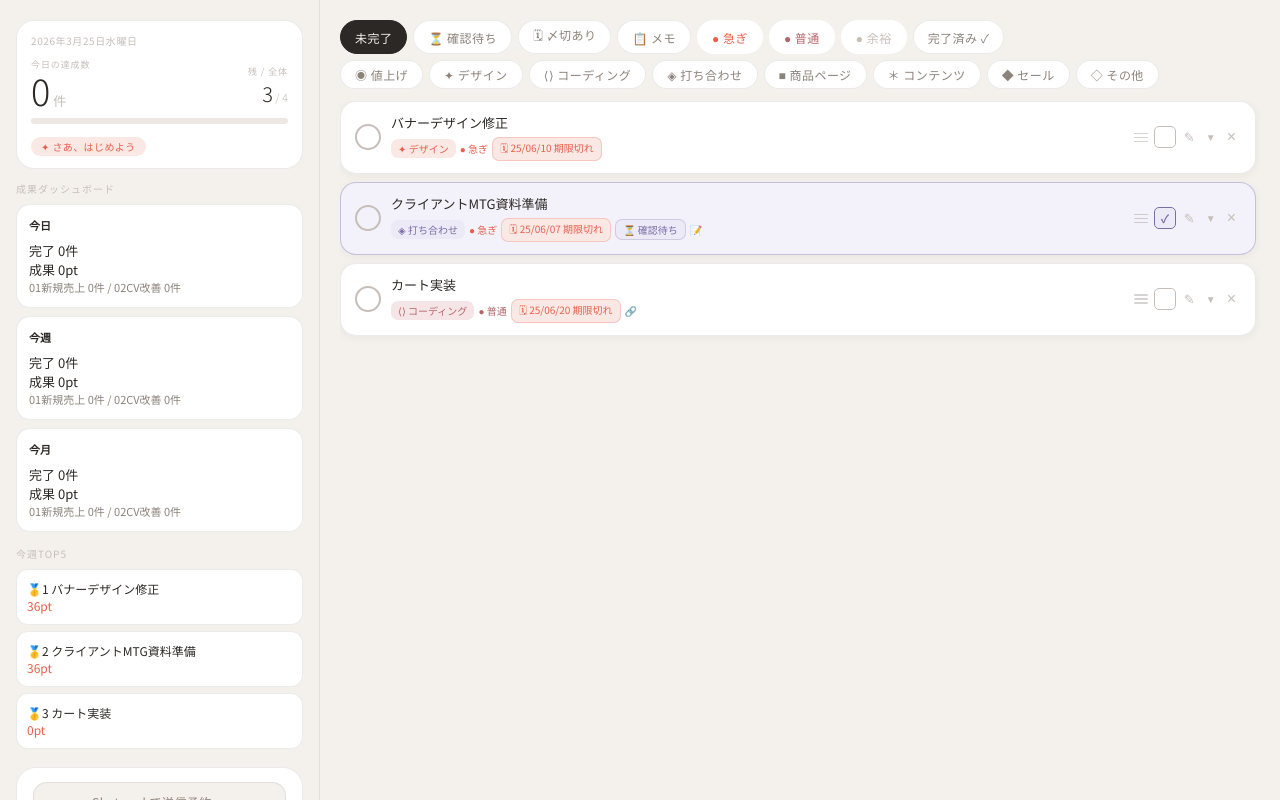
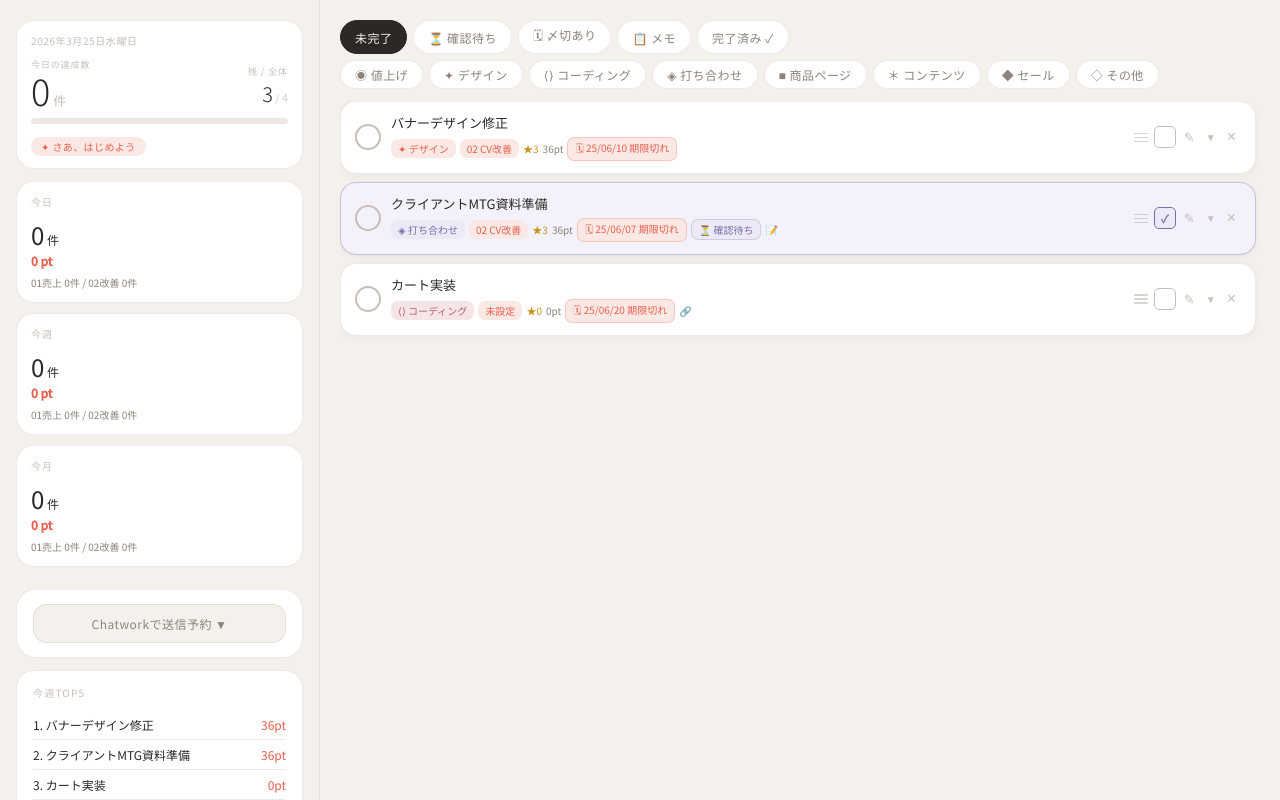
Before and after one commit to mariu-jpg/laughing-octo-system, a React (Vite) app: page / in a window 1280 px wide. Built offline with nearby package versions, Linux system fonts and the light colour scheme.

Commit message:
Add files via upload

```diff
--- a/src/App.jsx
+++ b/src/App.jsx
@@ -761,14 +761,18 @@ function TaskCard({ task, onToggle, onToggleWaiting, onDelete, onUpdate, onDragS
   // edit fields
   const [editText, setEditText]   = useState(task.text);
   const [editCat,  setEditCat]    = useState(task.category);
-  const [editPri,  setEditPri]    = useState(task.priority);
+  const [editPurpose, setEditPurpose] = useState(task.purpose || "01");
+  const [editImpact, setEditImpact] = useState(task.impact || 3);
+  const [editEffort, setEditEffort] = useState(task.effort || "day");
   const [editDl,   setEditDl]     = useState(task.deadline);
 
   // sync when task prop changes
   useEffect(() => {
     setEditText(task.text);
     setEditCat(task.category);
-    setEditPri(task.priority);
+    setEditPurpose(task.purpose || "01");
+    setEditImpact(task.impact || 3);
+    setEditEffort(task.effort || "day");
     setEditDl(task.deadline);
     setEditUrl(task.url);
     setEditMemo(task.memo);
@@ -779,7 +783,7 @@ function TaskCard({ task, onToggle, onToggleWaiting, onDelete, onUpdate, onDragS
   const chip = deadlineChip(task.deadline);
 
   const saveEdit = () => {
-    onUpdate(task.id, { text: editText.trim() || task.text, category: editCat, priority: editPri, deadline: editDl, url: editUrl, memo: editMemo });
+    onUpdate(task.id, { text: editText.trim() || task.text, category: editCat, purpose: editPurpose, impact: editImpact, effort: editEffort, deadline: editDl, url: editUrl, memo: editMemo });
     setEditing(false);
     setDirty(false);
   };
@@ -827,18 +831,30 @@ function TaskCard({ task, onToggle, onToggleWaiting, onDelete, onUpdate, onDragS
               }}>{c.emoji} {c.label}</button>
             ))}
           </div>
-          {/* priority */}
-          <div style={{ fontSize:10, color:P.inkFaint, letterSpacing:".1em", textTransform:"uppercase", marginBottom:6 }}>優先度</div>
-          <div style={{ display:"flex", gap:4, marginBottom:10 }}>
-            {PRIORITIES.map(p => (
-              <button key={p.id} onClick={() => setEditPri(p.id)} style={{
-                fontFamily:"inherit", fontSize:10, padding:"3px 9px", borderRadius:10, cursor:"pointer",
-                border:`1.5px solid ${editPri===p.id ? p.color : "transparent"}`,
-                background: editPri===p.id ? `${p.color}18` : P.bg,
-                color: editPri===p.id ? p.color : P.inkSub,
-                transition:"all .15s",
-              }}>● {p.label}</button>
+          {/* value score */}
+          <div style={{ fontSize:10, color:P.inkFaint, letterSpacing:".1em", textTransform:"uppercase", marginBottom:6 }}>成果評価</div>
+          <div style={{display:"flex",gap:5,flexWrap:"wrap",marginBottom:10}}>
+            {PURPOSES.map(p=>(
+              <button key={p.id} onClick={()=>setEditPurpose(p.id)} style={{
+                fontFamily:"inherit",fontSize:10,padding:"3px 9px",borderRadius:10,cursor:"pointer",
+                border:`1.5px solid ${editPurpose===p.id ? P.fiesta : "transparent"}`,
+                background:editPurpose===p.id ? P.fiestaBg : P.bg,
+                color:editPurpose===p.id ? P.fiesta : P.inkSub
+              }}>{p.label}</button>
             ))}
+          </div>
+          <div style={{display:"flex",gap:5,flexWrap:"wrap",marginBottom:10}}>
+            {IMPACTS.map(i=>(
+              <button key={i.id} onClick={()=>setEditImpact(i.id)} style={{
+                fontFamily:"inherit",fontSize:10,padding:"3px 9px",borderRadius:10,cursor:"pointer",
+                border:`1.5px solid ${editImpact===i.id ? P.saffron : "transparent"}`,
+                background:editImpact===i.id ? P.saffronBg : P.bg,
+                color:editImpact===i.id ? P.saffron : P.inkSub
+              }}>影響 {i.label}</button>
+            ))}
+          </div>
+          <div style={{fontSize:11,color:P.inkSub,marginBottom:10}}>
+            現在スコア：{calcValueScore({purpose:editPurpose,impact:editImpact,effort:editEffort})}pt
           </div>
           {/* deadline */}
           <div style={{ fontSize:10, color:P.inkFaint, letterSpacing:".1em", textTransform:"uppercase", marginBottom:6 }}>〆切日</div>
@@ -917,7 +933,11 @@ function TaskCard({ task, onToggle, onToggleWaiting, onDelete, onUpdate, onDragS
             <span style={{ fontSize:10, padding:"2px 7px", borderRadius:7, background:cat.bg, color:cat.color }}>
               {cat.emoji} {cat.label}
             </span>
-            <span style={{ fontSize:10, color:pri.color }}>● {pri.label}</span>
+            <span style={{ fontSize:10, padding:"2px 7px", borderRadius:7, background:P.fiestaBg, color:P.fiesta }}>
+{PURPOSES.find(p=>p.id===task.purpose)?.label || "未設定"}
+</span>
+<span style={{fontSize:10,color:P.saffron}}>★{task.impact || 0}</span>
+<span style={{fontSize:10,color:P.inkSub}}>{calcValueScore(task)}pt</span>
             {chip && (
               <span style={{
                 fontSize:10, padding:"2px 7px", borderRadius:7,
@@ -1360,13 +1380,15 @@ function ChatworkReminderForm() {
 function AddTaskForm({ onAdd }) {
   const [text,   setText]   = useState("");
   const [cat,    setCat]    = useState("design");
-  const [pri,    setPri]    = useState("mid");
+  const [purpose, setPurpose] = useState("01");
+  const [impact, setImpact] = useState(3);
+  const [effort, setEffort] = useState("day");
   const [dl,     setDl]     = useState("");
   const inputRef = useRef(null);
 
   const handleAdd = () => {
     if (!text.trim()) return;
-    onAdd({ text:text.trim(), category:cat, priority:pri, deadline:dl });
+    onAdd({ text:text.trim(), category:cat, purpose, impact, effort, deadline:dl });
     setText(""); setDl("");
   };
 
@@ -1404,18 +1426,21 @@ function AddTaskForm({ onAdd }) {
         ))}
       </div>
 
-      {/* priority */}
-      <div style={{ fontSize:10, color:P.inkFaint, letterSpacing:".1em", textTransform:"uppercase", marginBottom:7 }}>優先度</div>
-      <div style={{ display:"flex", gap:5, marginBottom:12 }}>
-        {PRIORITIES.map(p => (
-          <button key={p.id} onClick={() => setPri(p.id)} style={{
-            fontFamily:"inherit", fontSize:11, padding:"4px 11px", borderRadius:12, cursor:"pointer",
-            border:`1.5px solid ${pri===p.id ? p.color : "transparent"}`,
-            background: pri===p.id ? `${p.color}18` : P.bg,
-            color: pri===p.id ? p.color : P.inkSub,
-            transition:"all .15s",
-          }}>● {p.label}</button>
-        ))}
+      {/* value */}
+      <div style={{fontSize:10,color:P.inkFaint,letterSpacing:".1em",marginBottom:7}}>成果分類</div>
+      <div style={{display:"flex",gap:5,flexWrap:"wrap",marginBottom:10}}>
+        {PURPOSES.map(p=><button key={p.id} onClick={()=>setPurpose(p.id)} style={{
+          fontFamily:"inherit",fontSize:11,padding:"4px 10px",borderRadius:12,cursor:"pointer",
+          border:`1.5px solid ${purpose===p.id ? P.fiesta : "transparent"}`,
+          background:purpose===p.id ? P.fiestaBg : P.bg,color:purpose===p.id ? P.fiesta:P.inkSub
+        }}>{p.label}</button>)}
+      </div>
+      <div style={{display:"flex",gap:5,marginBottom:12}}>
+        {IMPACTS.map(i=><button key={i.id} onClick={()=>setImpact(i.id)} style={{
+          fontFamily:"inherit",fontSize:11,padding:"4px 10px",borderRadius:12,cursor:"pointer",
+          border:`1.5px solid ${impact===i.id ? P.saffron : "transparent"}`,
+          background:impact===i.id ? P.saffronBg:P.bg,color:impact===i.id?P.saffron:P.inkSub
+        }}>{i.label}</button>)}
       </div>
 
       {/* deadline */}
@@ -1456,9 +1481,7 @@ const FILTERS = [
   { id:"deadline", label:"🗓 〆切あり"    },
   { id:"meeting",  label:"◈ 打ち合わせ"  },
   { id:"memos",    label:"📋 メモ"       },
-  { id:"pri_high", label:"● 急ぎ"        },
-  { id:"pri_mid",  label:"● 普通"        },
-  { id:"pri_low",  label:"● 余裕"        },
+
   { id:"price",    label:"◉ 値上げ"      },
   { id:"design",   label:"✦ デザイン"    },
   { id:"coding",   label:"⟨⟩ コーディング" },
@@ -1472,47 +1495,45 @@ const FILTERS = [
 const priOrder = { high:0, mid:1, low:2 };
 
 
-function AchievementDashboard({tasks=[]}) {
+function getPeriodStats(tasks, type){
   const now = new Date();
-  const startDay = new Date(now.getFullYear(), now.getMonth(), now.getDate());
-  const startWeek = new Date(startDay);
-  startWeek.setDate(startDay.getDate()-7);
-  const startMonth = new Date(now.getFullYear(), now.getMonth(), 1);
-
-  const stats = (start) => {
-    const list = tasks.filter(t => t.done && t.completedAt && new Date(t.completedAt)>=start);
-    return {
-      count:list.length,
-      score:list.reduce((s,t)=>s+(typeof calcValueScore==="function"?calcValueScore(t):0),0),
-      one:list.filter(t=>t.purpose==="01").length,
-      two:list.filter(t=>t.purpose==="02").length,
-    };
+  const start = new Date(now);
+  if(type === "today"){
+    start.setHours(0,0,0,0);
+  } else if(type === "week"){
+    start.setDate(now.getDate()-7);
+    start.setHours(0,0,0,0);
+  } else {
+    start.setDate(1);
+    start.setHours(0,0,0,0);
+  }
+  const done = tasks.filter(t=>t.done && t.completedAt && new Date(t.completedAt)>=start);
+  return {
+    count: done.length,
+    score: done.reduce((a,t)=>a+calcValueScore(t),0),
+    p01: done.filter(t=>t.purpose==="01").length,
+    p02: done.filter(t=>t.purpose==="02").length,
+    p03: done.filter(t=>t.purpose==="03").length,
   };
-
-  const Card=({title,data})=><div style={{
-    background:P.surface,border:`1px solid ${P.border}`,borderRadius:14,padding:"12px",marginBottom:8
-  }}>
-    <div style={{fontSize:11,fontWeight:700,marginBottom:8}}>{title}</div>
-    <div style={{fontSize:13}}>完了 {data.count}件</div>
-    <div style={{fontSize:13}}>成果 {data.score}pt</div>
-    <div style={{fontSize:11,color:P.inkSub}}>01新規売上 {data.one}件 / 02CV改善 {data.two}件</div>
-  </div>;
-
-  const top = tasks.filter(t=>!t.done).map(t=>({...t,_score:typeof calcValueScore==="function"?calcValueScore(t):0}))
-    .sort((a,b)=>b._score-a._score).slice(0,5);
-
+}
+
+function AchievementDashboard({tasks=[]}){
+  const card=(title,type)=> {
+    const s=getPeriodStats(tasks,type);
+    return (
+      <div style={{background:P.surface,borderRadius:18,padding:"12px 14px",border:`1px solid ${P.border}`,marginBottom:10}}>
+        <div style={{fontSize:10,color:P.inkFaint,letterSpacing:".1em",marginBottom:8}}>{title}</div>
+        <div style={{fontSize:24,color:P.ink}}>{s.count}<span style={{fontSize:12}}> 件</span></div>
+        <div style={{fontSize:12,color:P.fiesta,fontWeight:700}}>{s.score} pt</div>
+        <div style={{fontSize:10,color:P.inkSub,marginTop:6}}>01売上 {s.p01}件 / 02改善 {s.p02}件</div>
+      </div>
+    )
+  };
   return <div>
-    <div style={{fontSize:10,color:P.inkFaint,letterSpacing:".1em",marginBottom:8}}>成果ダッシュボード</div>
-    <Card title="今日" data={stats(startDay)}/>
-    <Card title="今週" data={stats(startWeek)}/>
-    <Card title="今月" data={stats(startMonth)}/>
-    <div style={{fontSize:10,color:P.inkFaint,letterSpacing:".1em",margin:"14px 0 8px"}}>今週TOP5</div>
-    {top.map((t,i)=><div key={t.id} style={{
-      background:P.surface,border:`1px solid ${P.border}`,borderRadius:12,padding:10,marginBottom:6,fontSize:12
-    }}>
-      🥇{ i+1 } {t.text}<br/><span style={{color:P.fiesta}}>{t._score}pt</span>
-    </div>)}
-  </div>;
+    {card("今日","today")}
+    {card("今週","week")}
+    {card("今月","month")}
+  </div>
 }
 
 export default function App() {
@@ -1573,7 +1594,7 @@ export default function App() {
   };
 
   const addTask = ({ text, category, priority, deadline }) => {
-    setTasks(prev => [{ id:Date.now(), text, category, priority, purpose:"01", impact:3, effort:"day", deadline, done:false, waiting:false, url:"", memo:"" }, ...prev]);
+    setTasks(prev => [{ id:Date.now(), text, category, purpose, impact, effort, deadline, done:false, waiting:false, url:"", memo:"" }, ...prev]);
   };
   const toggleTask = id => setTasks(prev => prev.map(t => {
     if (t.id !== id) return t;
@@ -1965,6 +1986,17 @@ export default function App() {
         {/* chatwork reminder */}
           <ChatworkReminderForm />
 
+
+          {/* weekly top5 */}
+          <div style={{background:P.surface,borderRadius:18,padding:"14px 16px",border:`1px solid ${P.border}`,marginBottom:10}}>
+            <div style={{fontSize:10,color:P.inkFaint,letterSpacing:".12em",marginBottom:10}}>今週TOP5</div>
+            {tasks.filter(t=>!t.done).map(t=>({...t,score:calcValueScore(t)})).sort((a,b)=>b.score-a.score).slice(0,5).map((t,i)=>(
+              <div key={t.id} style={{fontSize:12,padding:"6px 0",borderBottom:`1px solid ${P.border}`}}>
+                {i+1}. {t.text}<span style={{float:"right",color:P.fiesta}}>{t.score}pt</span>
+              </div>
+            ))}
+          </div>
+
           {/* add form */}
           <AddTaskForm onAdd={addTask} />
 
@@ -2039,7 +2071,7 @@ export default function App() {
 
         {/* filters — 1行目: ステータス系 / 2行目: カテゴリ系 */}
         {(() => {
-          const ROW1 = ["all","waiting","deadline","memos","pri_high","pri_mid","pri_low","done"];
+          const ROW1 = ["all","waiting","deadline","memos","done"];
           const ROW2 = ["price","design","coding","meeting","item","contents","sales","other"];
           const btnStyle = (f) => ({
             flexShrink:0, fontFamily:"'Noto Sans JP',sans-serif",
```
